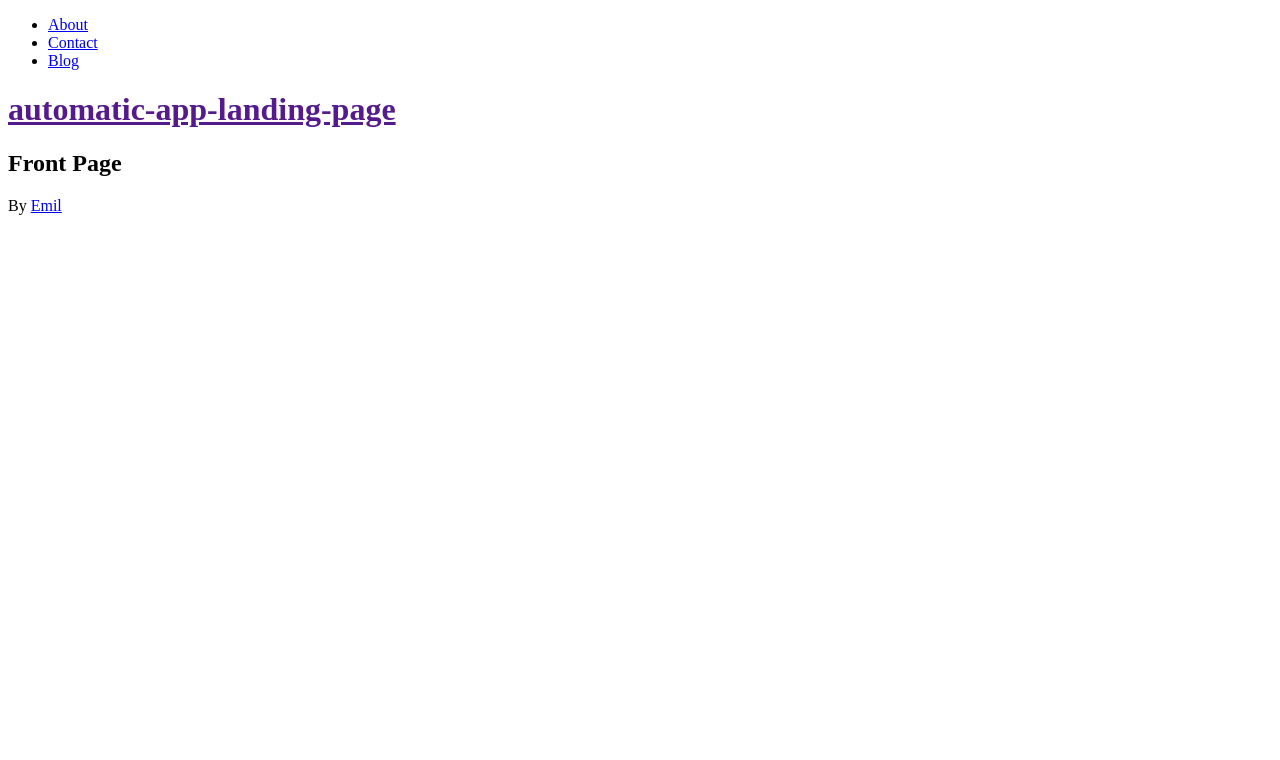
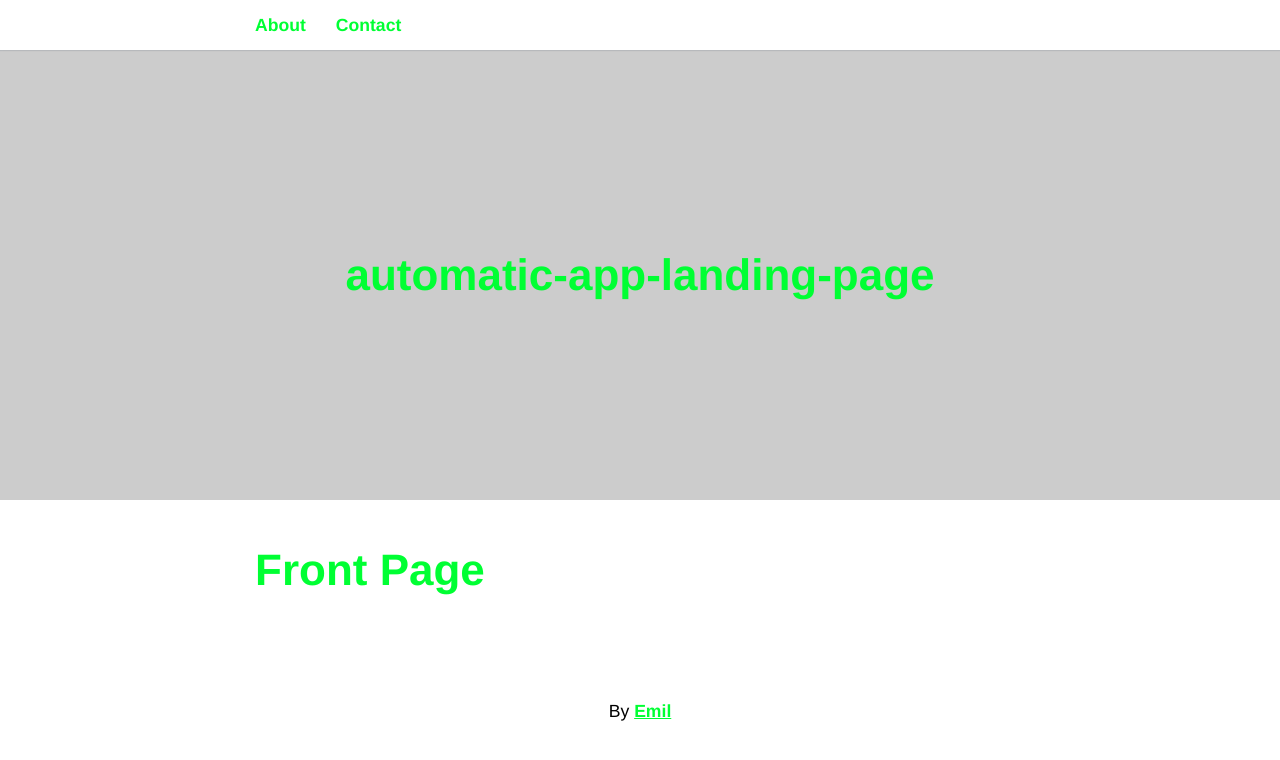
Before and after one commit to emilbaehr/automatic-app-landing-page, a Jekyll site: the page built from index.html, in a window 1280 px wide. Shown: the top 760 px of the page. Built offline with Jekyll 4.4.1, drawn with Linux system fonts in a browser that asks for light colours; some web fonts are replaced.

Commit message:
Fixing SASS to CSS conversion

```diff
--- a/_config.yml
+++ b/_config.yml
@@ -6,9 +6,6 @@ plugins_dir         : _plugins
 layouts_dir         : _layouts
 data_dir            : _data
 includes_dir        : _includes
-sass:
-    sass_dir        : _sass
-sass_dir            : _sass
 collections:
   posts:
     output          : true
--- a/_includes/header.html
+++ b/_includes/header.html
@@ -5,9 +5,6 @@
 				{% for page in site.pages %} {% if page.title %}
 				<li><a href="{{ page.url | prepend: site.baseurl }}">{{ page.title }}</a></li>
 				{% endif %} {% endfor %}
-				<li><a href="{{ "/blog" | prepend: site.baseurl }}">Blog</a></li>
-			</ul>
-			</li>
 			</ul>
 		</nav>
 	</div>
--- a/_sass/base.scss
+++ b/_sass/base.scss
@@ -1,13 +1,13 @@
 $content-width: 800px;
-$main: #19CCAA;
-$font-style: 'Open Sans', sans-serif;
-$font-color: #262626;
-$link-color: #425469;
+$main: #00ff33;
+$font-style: 'Helvetica Neue', sans-serif;
+$font-color: #000;
+$link-color: #00ff33;
 $link-hover-color: $main;
-$heading-font: 'Muli', sans-serif;
-$heading-font-color: #425469;
-$light: #E7EDF4;
-$header:  #1D1425;
+$heading-font: 'Helvetica Neue', sans-serif;
+$heading-font-color: #000;
+$light: #e6e6e6;
+$header:  #ccc;
 
 *,
 *::before,
@@ -16,3 +16,8 @@ $header:  #1D1425;
 	-moz-box-sizing: border-box;
 	box-sizing: border-box;
 }
+
+* {
+	-webkit-font-smoothing: antialiased;
+	-moz-osx-font-smoothing: grayscale;
+}
--- a/_sass/layout.scss
+++ b/_sass/layout.scss
@@ -94,7 +94,7 @@ aside {
 					text-decoration: none;
 					display: block;
 					padding: 15px;
-					font-family: 'Muli', sans-serif;
+					font-family: $heading-font;
 					line-height: 20px;
 					margin-bottom: -1px;
 					box-shadow: 0;
--- a/_sass/syntax-highlighting.scss
+++ /dev/null
@@ -1 +0,0 @@
-@extend %vertical-rhythm;
--- /dev/null
+++ b/css/main.scss
@@ -0,0 +1,7 @@
+---
+# Front matter comment to ensure Jekyll properly reads file.
+---
+
+@import
+    "base",
+    "layout"
--- a/main.scss
+++ /dev/null
@@ -1,8 +0,0 @@
----
-
----
-
-@import
-    "base",
-    "layout",
-    "syntax-highlighting"
```
